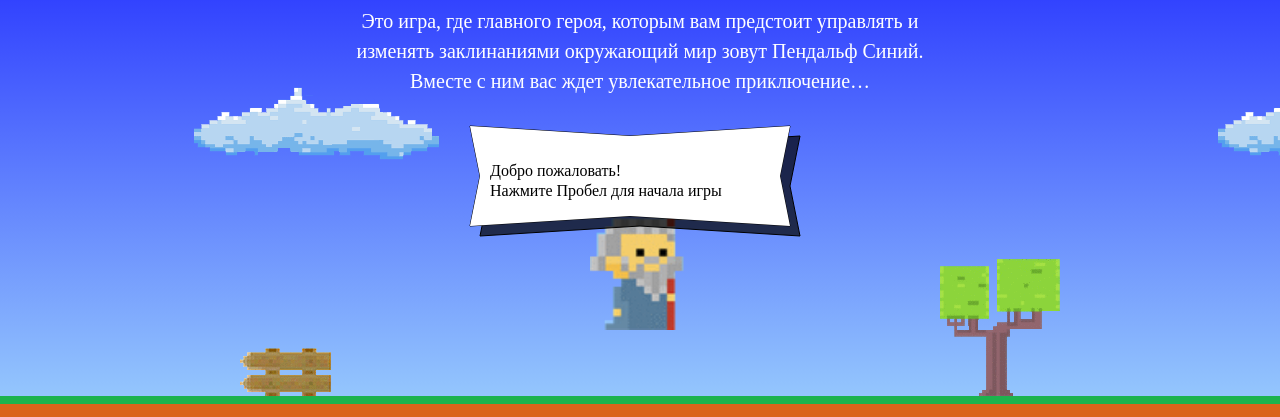
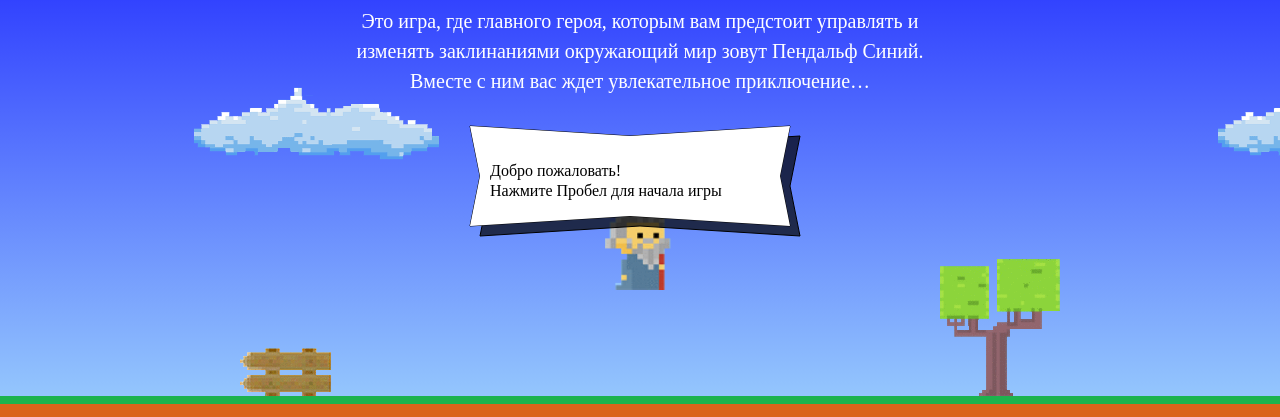
Before and after one commit to SergeiGray/585503-code-and-magick-17, a website: page index.html in a window 1280 px wide. Shown: the part 203-620 px from the top of the page. Drawn offline with Linux system fonts and the light colour scheme; a web font is replaced by a local one.

Commit message:
Правки функции getFireballSpeed, getWizardY, getWizardX

```diff
--- a/index.html
+++ b/index.html
@@ -190,7 +190,7 @@
     return 2;
   }
   wizardSpeed = 3;
-  wizardWidth = 100;
+  wizardWidth = 70;
   getWizardHeight = function() {
     return 1.337 * wizardWidth;
   }
```
